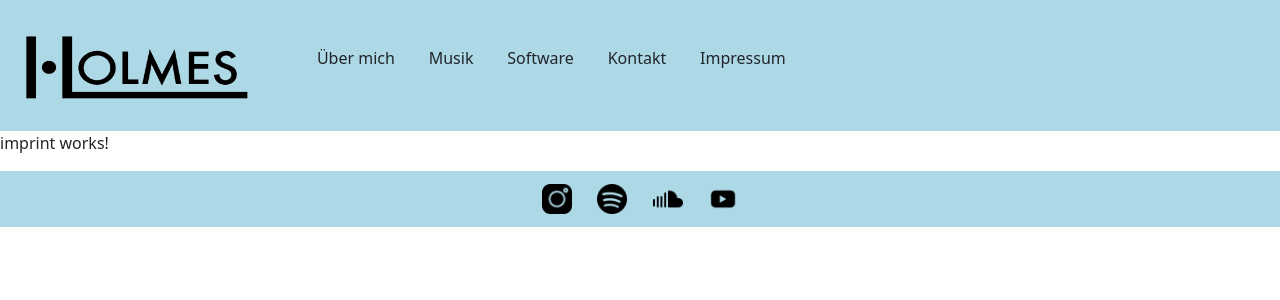
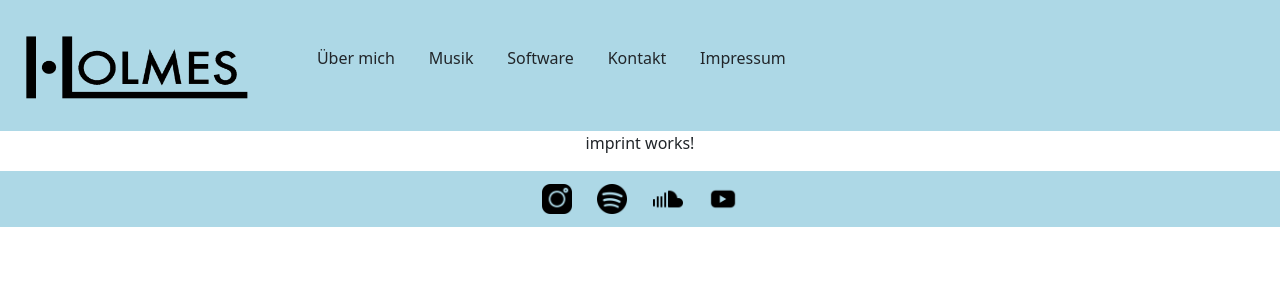
Before and after one commit to mikpipe/holmes-website, an Angular app in the folder holmes-website/: page /imprint in a window 1280 px wide. Shown: the top 300 px of the page. Built offline with nearby package versions, Linux system fonts and the light colour scheme.

Commit message:
Imprint design

```diff
--- a/holmes-website/src/app/imprint/imprint.component.html
+++ b/holmes-website/src/app/imprint/imprint.component.html
@@ -1 +1,3 @@
-<p>imprint works!</p>
+<div class="d-flex justify-content-center">
+    <p>imprint works!</p>
+</div>
```
